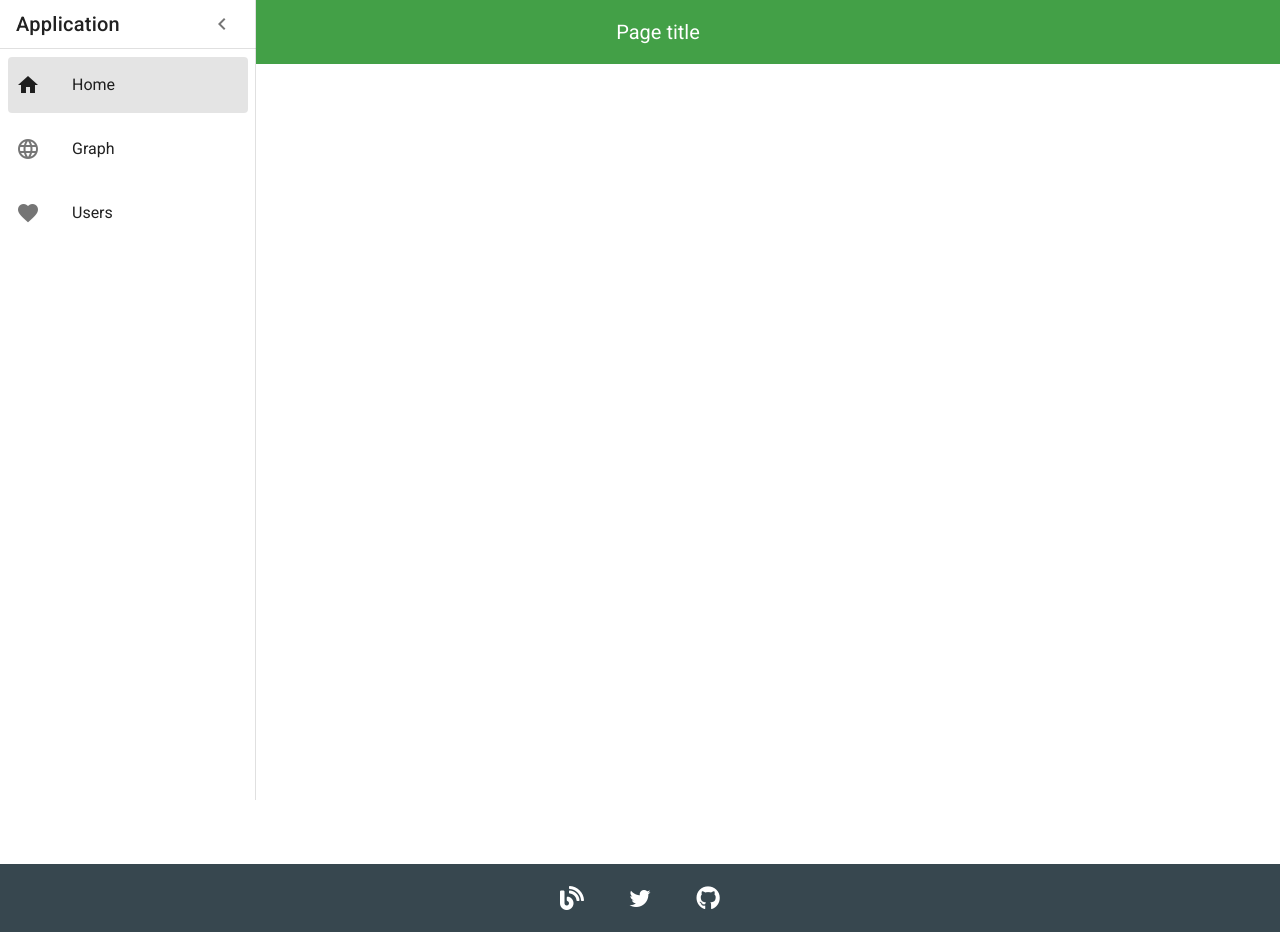
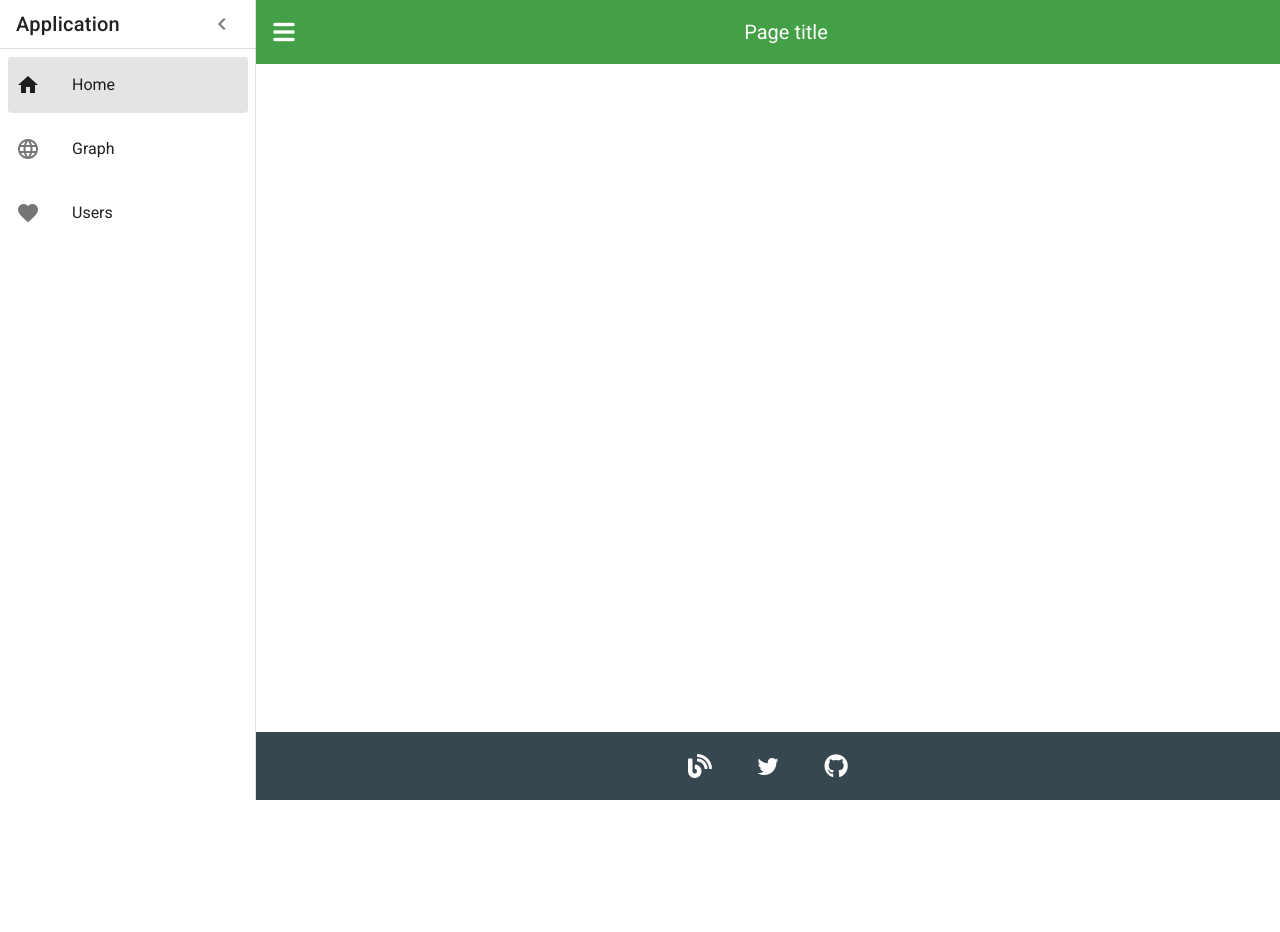
Before and after one commit to takapdayon/apex_graph, a Vue app: page / in a window 1280 px wide. Both pictures are taken after a click on the button 28 px from the left and 32 px from the top of the page. Built offline with nearby package versions, Linux system fonts and the light colour scheme.

Commit message:
drawer表示時のレイアウト変更
フッターとヘッダーが表示された分だけ縮むように”

```diff
--- a/src/components/Footer.vue
+++ b/src/components/Footer.vue
@@ -1,7 +1,8 @@
 <template>
-  <v-footer
+  <v-footer app
     dark
     padless
+    inset
   >
     <v-card
       class="flex"
--- a/src/components/Header.vue
+++ b/src/components/Header.vue
@@ -1,10 +1,10 @@
 <template>
   <div>
-    <v-app-bar
+    <v-app-bar app
       color="green darken-1"
       dark
       flat
-      clipped-left
+
     >
       <v-app-bar-nav-icon @click="showDrawer" />
       <v-spacer></v-spacer>
--- a/src/components/NavigationDrawer.vue
+++ b/src/components/NavigationDrawer.vue
@@ -1,6 +1,6 @@
 <template>
   <v-app>
-    <v-navigation-drawer app clipped v-model="drawer">
+    <v-navigation-drawer app v-model="drawer">
       <v-list-item>
         <v-list-item-title class="title">
           Application
```
